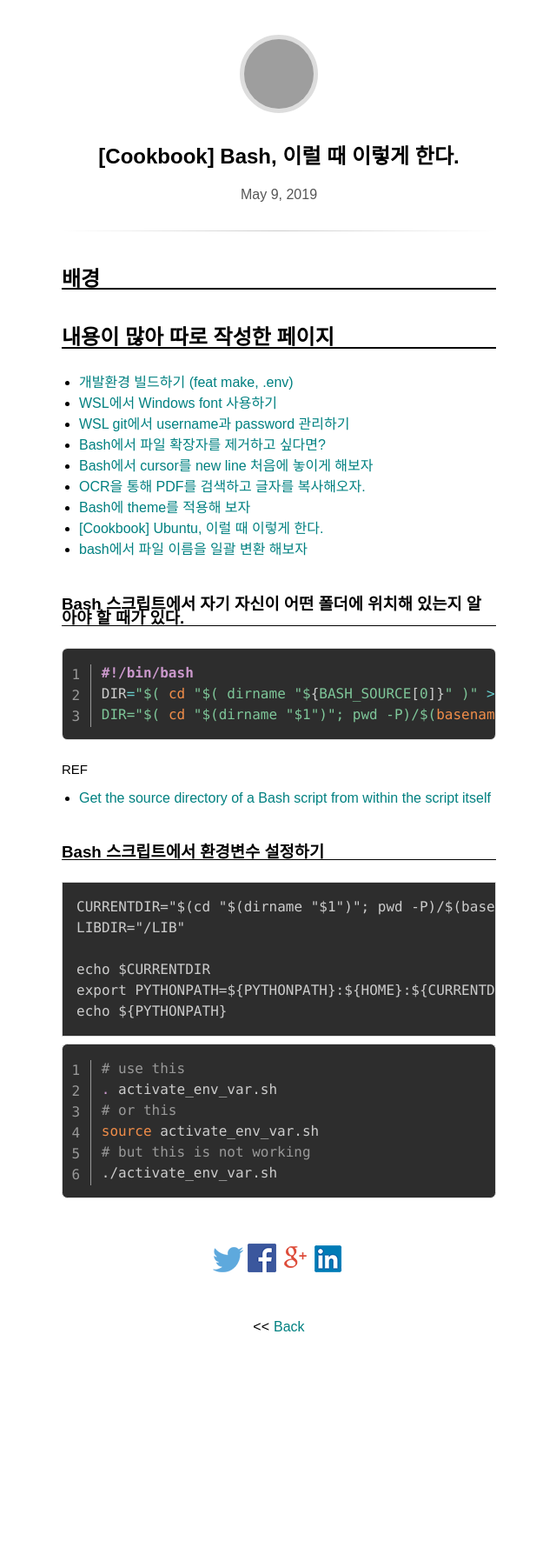
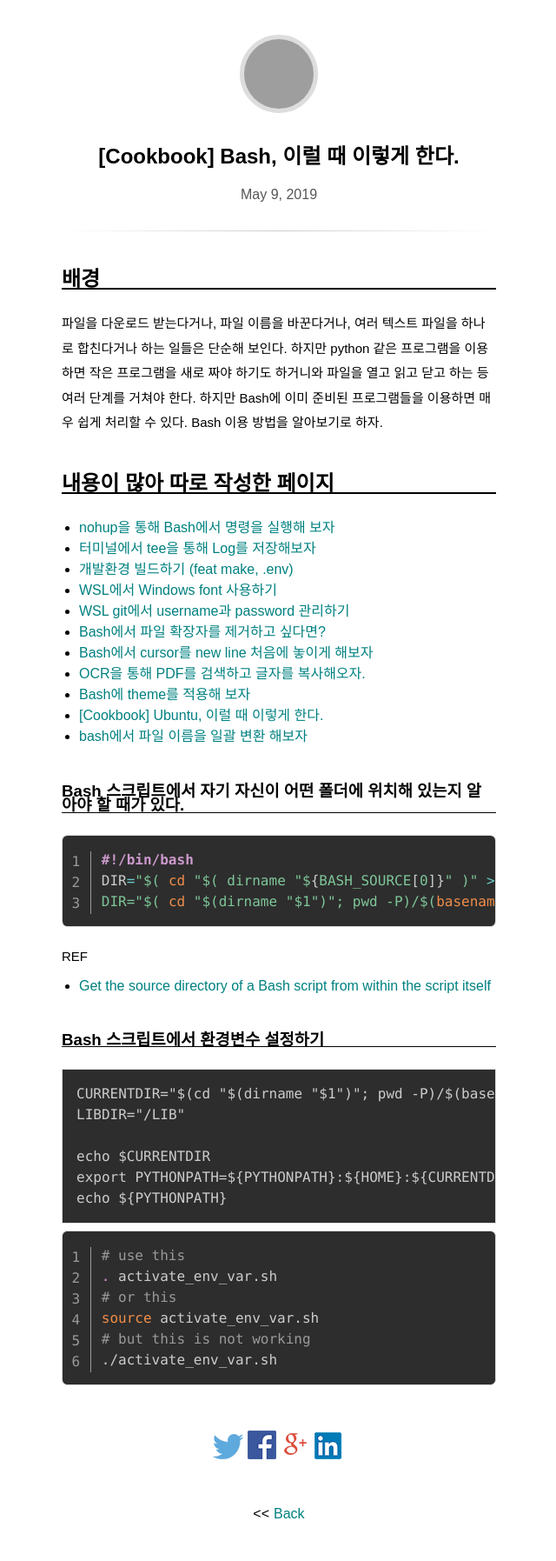
Before and after one commit to pinedance/blog, a Jekyll site: the page built from _posts/updates/2019-05-09-Bash-Cookbook.md, in a window 1280 px wide. Shown: the whole page at 87% size, without its empty margins (319-959 px from the left). Built offline with Jekyll 4.4.1, drawn with Linux system fonts in a browser that asks for light colours; some web fonts are replaced; comment, search, counter and statistics services are not loaded; before the commit the page ends 1580 px from its top, so only the background shows below that; grey boxes are pictures that could not be loaded.

Commit message:
add new posts

````diff
--- /dev/null
+++ b/_posts/2022/07-12/2022-07-22-bash-tee.md
@@ -0,0 +1,36 @@
+---
+layout: post
+title:  "터미널에서 tee을 통해 Log를 저장해보자"
+categories: 코딩삽질기
+tags: ['bash', 'Ubuntu']
+---
+
+## 배경
+
+Ubuntu와 같은 Linux CLI 터미널에서 프로그램을 실행하면 화면에서 출력값을 볼 수 있다. 때때로 이 출력값을 저장하고 싶을 때가 있다. 그렇다면 출력값을 화면으로 보는 동시에 저장도 하고 싶다면 어떻게 해야 할까?
+
+## 방법
+
+아래와 같은 방법을 사용하면 출력값으 쉽게 파일에 저장할 수 있다. 하지만 터미널 화면에서는 나타났던 결과값이 더 이상 나타나지 않는다. 표준 출력을 `output.txt`로 돌렸기 때문이다.
+
+```bash
+echo "hello" > output.txt
+```
+
+터미널 화면에 출력값이 그대로 나타나면서 같은 결과를 파일에 저장하려면 `tee`를 사용해야 한다. 결과값을 차근차근 검토해야 할 때 사용할 수 있는 단순하지만 유용한 기능이다.
+
+```bash
+echo "hello" | tee output.txt
+```
+
+python에는 로그 저장을 위해 [logging](https://docs.python.org/3/library/logging.html#module-logging)과 같은 모듈들이 구비되어 있다. 하지만 작은 프로젝트를 수행하면서 log까지 신경쓰기는 귀찮다. 이럴 때 단순히 `print`로 필요한 내용을 출력해 주고 아래와 같이 실행시켜주면 별도의 조치 없이도 로그 파일을 생성할 수 있다.
+
+```bash
+python my_python_script.py | tee my_log.log
+```
+
+## REF
+
+더 자세한 내용은 아래의 멋진 글에 잘 설명되어 있다. 참고하기 바란다.
+
+* [tee를 이용해 출력을 화면과 파일에 동시에 출력하기](https://twpower.github.io/135-tee-command-usage)
--- /dev/null
+++ b/_posts/2022/07-12/2022-07-29-bash-background-process.md
@@ -0,0 +1,50 @@
+---
+layout: post
+title:  "nohup을 통해 Bash에서 명령을 실행해 보자"
+categories: 코딩삽질기
+tags: ['bash', 'Ubuntu']
+---
+
+## 배경
+
+최근 python을 이용하여 머신 러닝 프로젝트를 수행하고 있는데, 학습 시간이 길어 문제가 되었다. 기존의 방법처럼 bash에서 python 스크립트를 실행시키면 터미널을 닫았을 때(현재 터미널 세션이 종료 되었을 때) 중단되는 문제가 생긴다. 터미널을 닫아도 이와 상관 없이 스크립트가 계속 지속되게 하려면 어떻게 해야 할까?
+
+## 방법
+
+`nohup`이라는 명령어가 이를 해결해 준다(no hang up의 약자). `nohup`을 이용하면 해당 프로세스가 백그라운드에서 데몬 형태로 수행되게 되므로 지금의 터미널을 닫아도 실행되고 있는 프로세스에는 영향을 주지 않게 된다. 사용 방법도 매우 단순하다. 아래와 같이 실행시켜주면 된다.
+
+```bash
+nohup <MY COMMAND> &
+# nohup bash my_shell_script.sh &
+# nohup python my_python_script.py &
+# nohup curl -O "https://www.my-great-site/datafile.json" &
+```
+
+nohup을 통해 명령을 내리면 본래 화면(standard output)에 나타나던 출력값들이 더이상 나타나지 않게 된다. 이 출력값들은 `nohup.out`이라는 파일에 대신 저장되게 된다. 가끔 출력 결과를 저장하고 싶을 때가 있는데, 이 때에도 유용하게 사용할 수 있다. 출력값을 확인하고 싶다면 아래와 같이 `nohup.out` 파일의 내용을 확인해 주면 된다.
+
+```bash
+tail nohup.out
+```
+
+가끔 `nohup`을 통해 실행시킨 프로세스를 중단해야 할 경우가 있다. 기존의 방법으로 실행시켰다면 `ctrl + c`를 이용하여 중단시킬 수 있지만, 백그라운드 프로세스는 이와 같은 방식으로 종료할 수 없다. 따라서 `ps` 명령으로 현재 실행되고 있는 프로세스 목록에서 종료시킬 대상을 찾아 수작업으로 중단시켜주어야 한다.
+
+```bash
+# grep process id
+ps -ef | grep <MY COMMAND>
+# ps -ef | my_shell_script.sh
+# ps -ef | python
+# ps -ef | curl
+```
+
+```bash
+### 프로세스 종료
+kill -9 <PROCESS-ID>
+```
+
+
+
+## REF
+
+더 자세한 내용은 아래의 멋진 글에 잘 설명되어 있다. 참고하기 바란다.
+
+* [쉽게 설명한 nohup 과 &(백그라운드) 명령어 사용법](https://joonyon.tistory.com/entry/%EC%89%BD%EA%B2%8C-%EC%84%A4%EB%AA%85%ED%95%9C-nohup-%EA%B3%BC-%EB%B0%B1%EA%B7%B8%EB%9D%BC%EC%9A%B4%EB%93%9C-%EB%AA%85%EB%A0%B9%EC%96%B4-%EC%82%AC%EC%9A%A9%EB%B2%95)
--- a/_posts/updates/2019-05-09-Bash-Cookbook.md
+++ b/_posts/updates/2019-05-09-Bash-Cookbook.md
@@ -6,6 +6,8 @@
 ---
 
 ## 배경
+
+파일을 다운로드 받는다거나, 파일 이름을 바꾼다거나, 여러 텍스트 파일을 하나로 합친다거나 하는 일들은 단순해 보인다. 하지만 python 같은 프로그램을 이용하면 작은 프로그램을 새로 짜야 하기도 하거니와 파일을 열고 읽고 닫고 하는 등 여러 단계를 거쳐야 한다. 하지만 Bash에 이미 준비된 프로그램들을 이용하면 매우 쉽게 처리할 수 있다. Bash 이용 방법을 알아보기로 하자.
 
 ## 내용이 많아 따로 작성한 페이지
 
````
Also changed, not shown: _posts/2022/01-06/2022-02-24-Google-Colab-with-VS-Code.md (+2 -0 lines), _posts/2022/07-12/2022-07-21-긍정적-상상은-성공의-열쇠인가.md (added, +32 -0 lines), _posts/2022/07-12/2022-07-30-pdf-left-right-page.md (added, +32 -0 lines), assets/img/2022-07-30/001.png (added), assets/img/2022-07-30/002.png (added), assets/img/2022-07-30/003.png (added), 1 other file.
